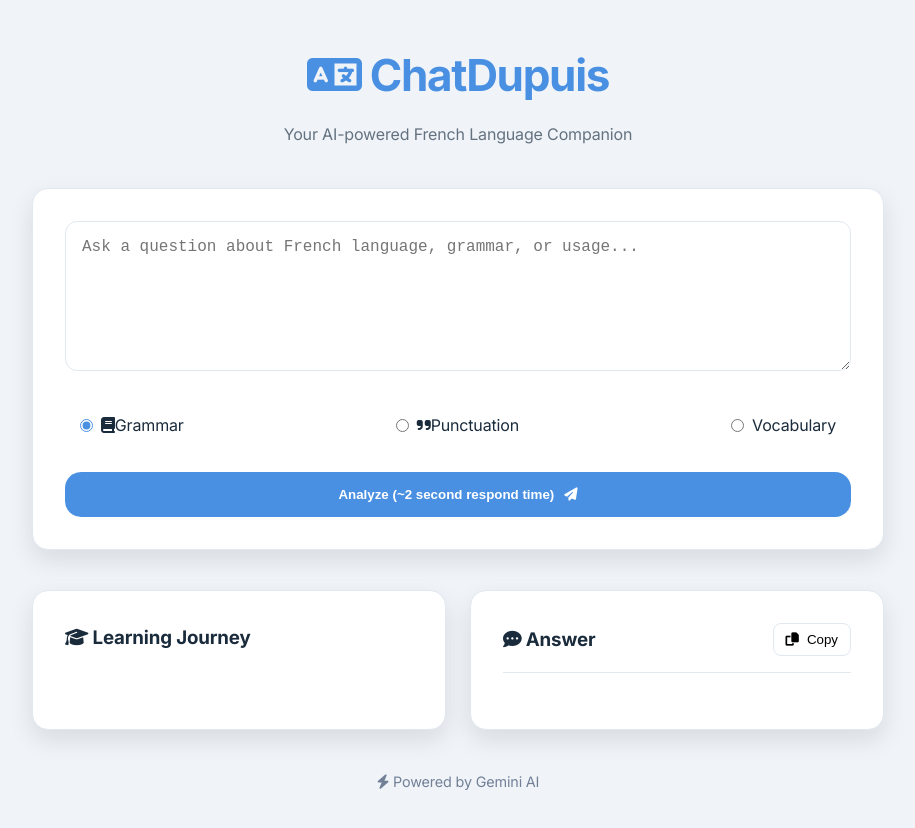
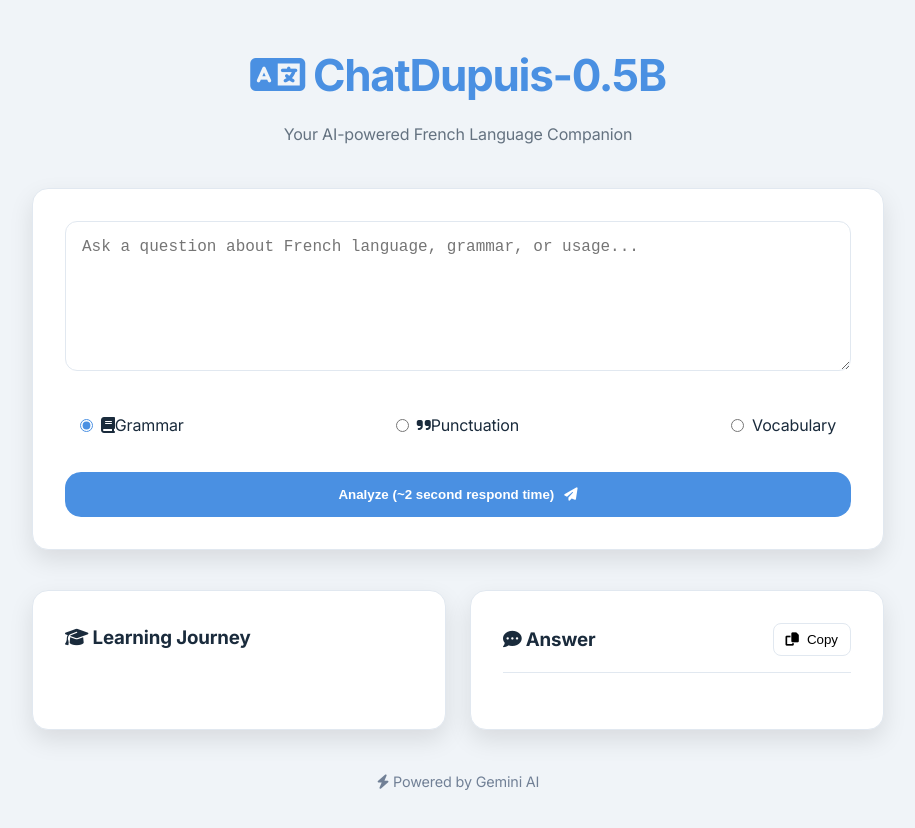
Before and after one commit to 1dupuis/chat, a plain HTML site: page index.html in a window 1280 px wide. Shown: the whole page, without its empty margins (182-1097 px from the left). Drawn offline with Linux system fonts and the light colour scheme.

Commit message:
Update index.html

```diff
--- a/index.html
+++ b/index.html
@@ -19,7 +19,7 @@
 <body>
     <div class="container">
         <header>
-            <h1><i class="fas fa-language"></i> ChatDupuis</h1>
+            <h1><i class="fas fa-language"></i> ChatDupuis-0.5B</h1>
             <p>Your AI-powered French Language Companion</p>
         </header>
 
```
